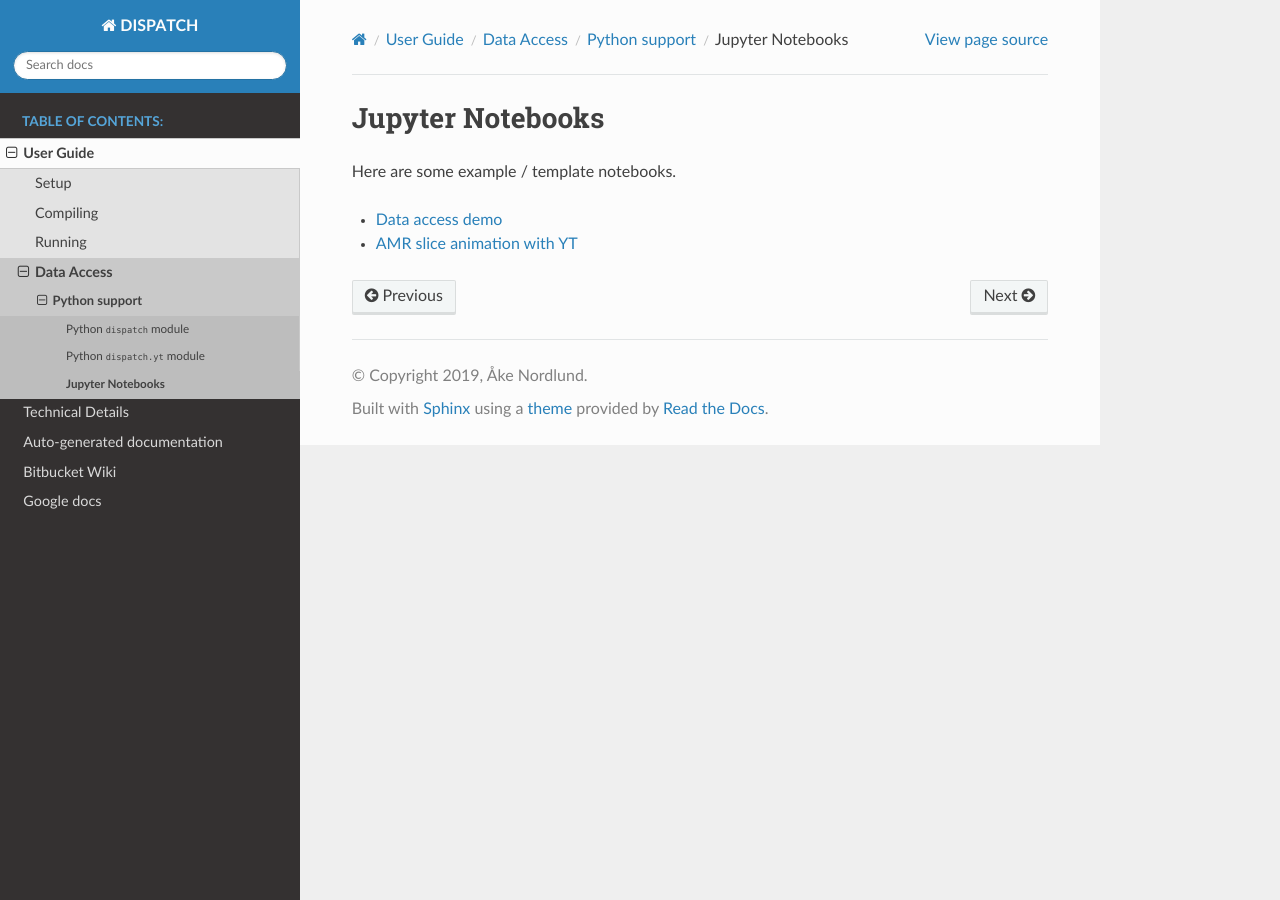
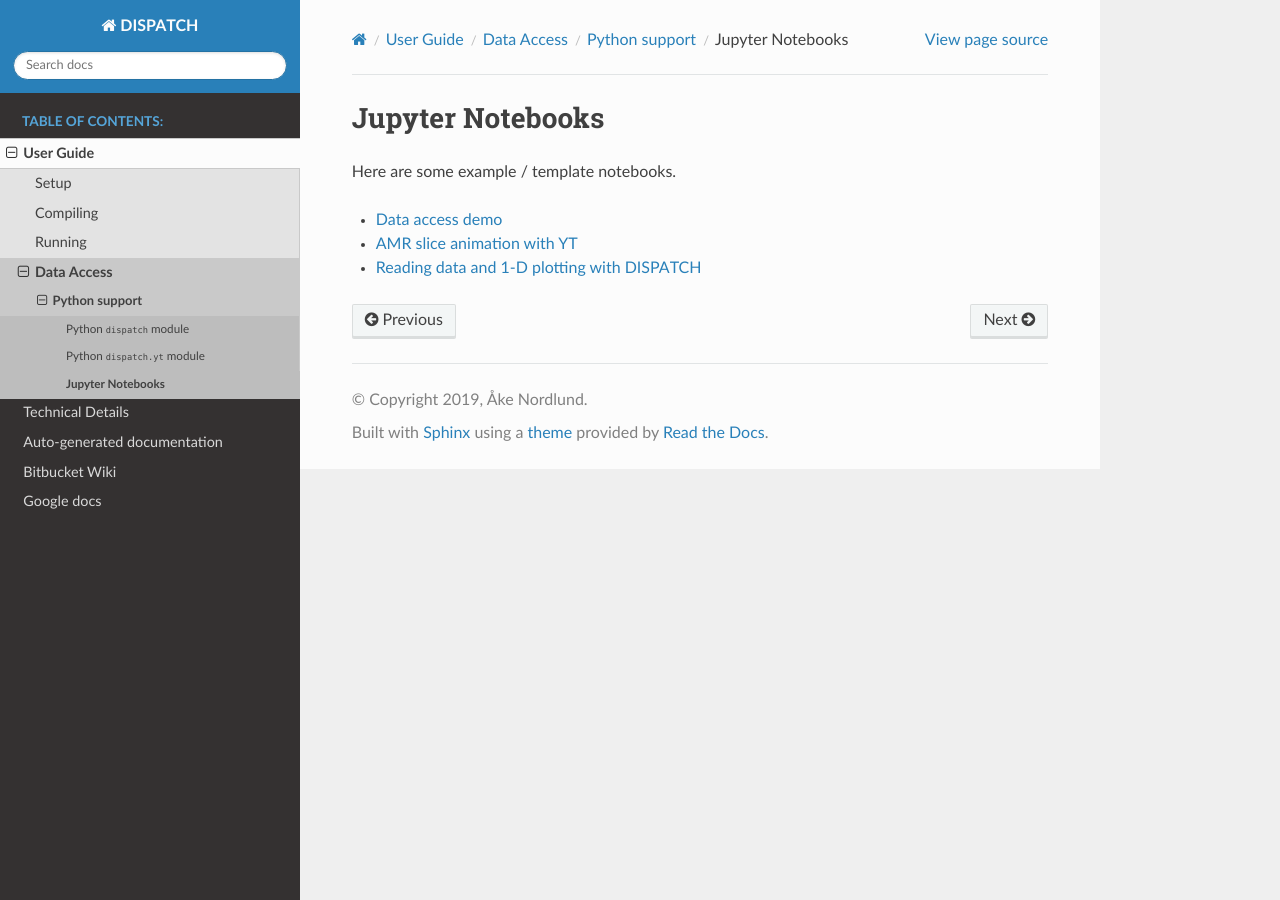
Before and after one commit to kurtsansom/dispatch, a Sphinx documentation site: the page built from docs/python/notebooks.rst, in a window 1280 px wide. Built offline with Sphinx 7.4.7 and the Read the Docs theme 2.0.0, drawn with Linux system fonts in a browser that asks for light colours; pages that are not in the unit, such as notebooks, are missing from menus.

Commit message:
DEV Add reading and ploting 1-D data notebook to docs.

```diff
--- a/docs/python/notebooks.rst
+++ b/docs/python/notebooks.rst
@@ -9,3 +9,4 @@ Here are some example / template notebooks.
 
    notebooks/dg_slice_512
    notebooks/yt_slice_animation
+   notebooks/Reading_data_and_1-D_plotting_with_DISPATCH
```
Also changed, not shown: docs/python/notebooks/Reading_data_and_1-D_plotting_with_DISPATCH.ipynb.
